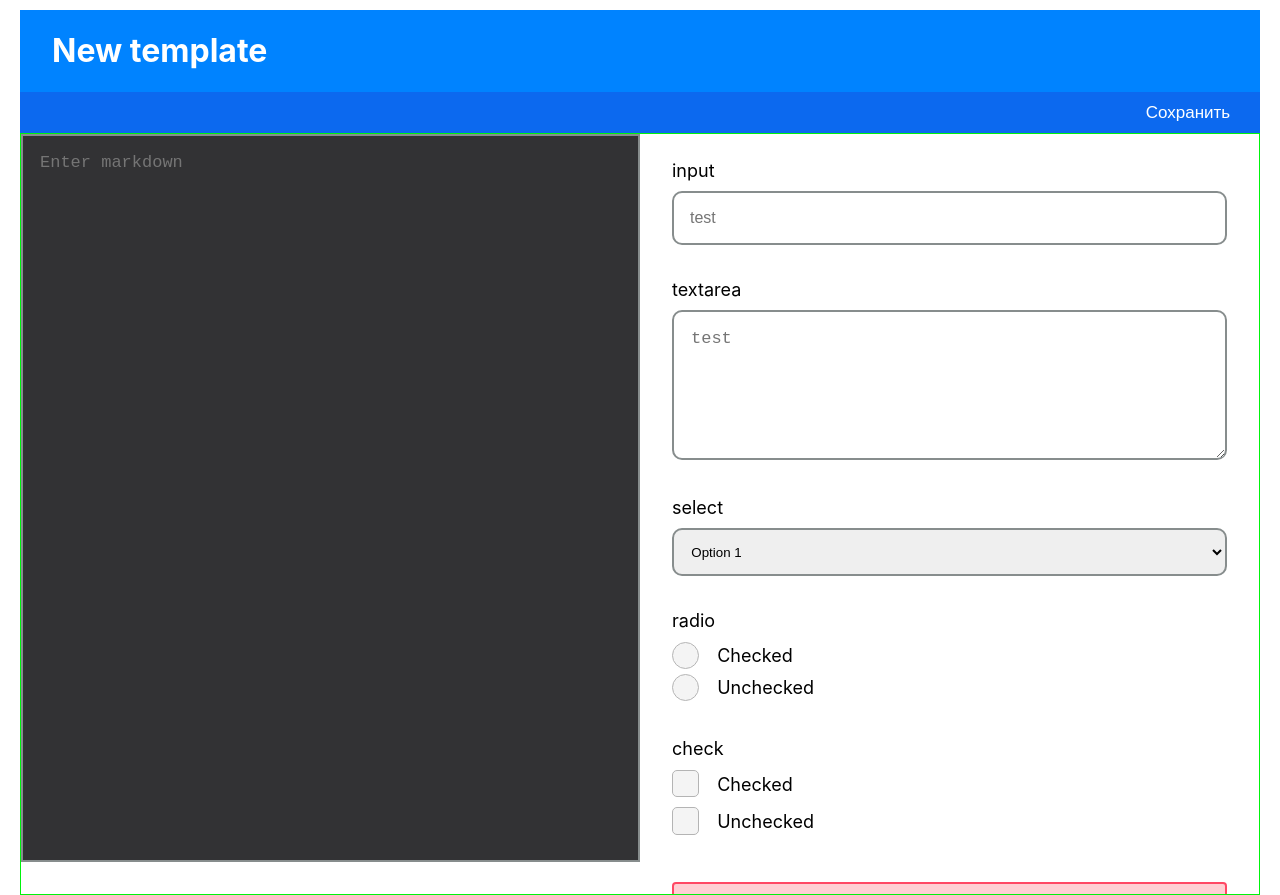
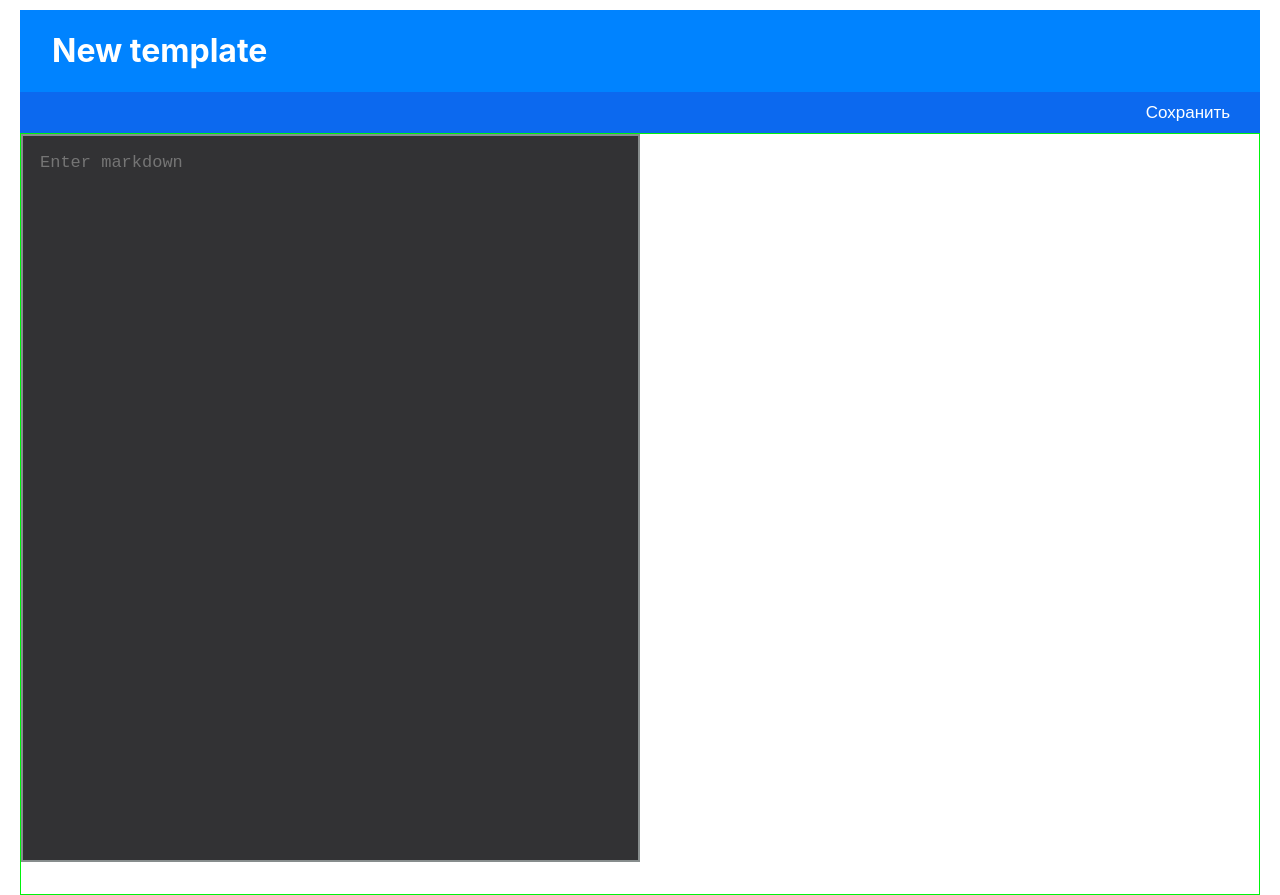
Before and after one commit to FrostyMemes/template-service-client, a React (Create React App) app: page /Editor/NewTemplate in a window 1280 px wide. Built offline with nearby package versions, Linux system fonts and the light colour scheme.

Commit message:
refactor: deleted test comments

```diff
--- a/src/components/ui/MarkdownArea/MarkdownArea.jsx
+++ b/src/components/ui/MarkdownArea/MarkdownArea.jsx
@@ -5,7 +5,7 @@ const MarkdownArea = ({onChange}) => {
 
     return (
         <div className={classes.MarkdownAreaBlock}>
-            <textarea placeholder="Enter markdown" /*{onChange={e => onChange(e.target.value)}}*//>
+            <textarea placeholder="Enter markdown" onChange={e => onChange(e.target.value)}/>
         </div>
     )
 }
--- a/src/components/ui/Template/Template.jsx
+++ b/src/components/ui/Template/Template.jsx
@@ -53,11 +53,11 @@ const Template = ({markup}) => {
                 <label for="check-id" class="template-label">check</label>
             <div class="template-checkbox">
                 <input id="check-1" name="check" type="checkbox">
-                <label for="check-1" class="check-label">Checked</label>
+                <label for="check-1" class="checkbox-label">Checked</label>
             </div>
             <div class="template-check">
                 <input id="check-2" name="check" type="checkbox">
-                <label  for="check-2" class="check-label">Unchecked</label>
+                <label  for="check-2" class="checkbox-label">Unchecked</label>
             </div>
             </div>
         </div>
@@ -68,8 +68,8 @@ const Template = ({markup}) => {
 
     return (
         <div className="template-block">
-            {/*<div dangerouslySetInnerHTML={{__html: markup}}></div>*/}
-            <div dangerouslySetInnerHTML={{__html: template}}></div>
+            <div dangerouslySetInnerHTML={{__html: markup}}></div>
+            {/*<div dangerouslySetInnerHTML={{__html: template}}></div>*/}
         </div>
     );
 };
```
